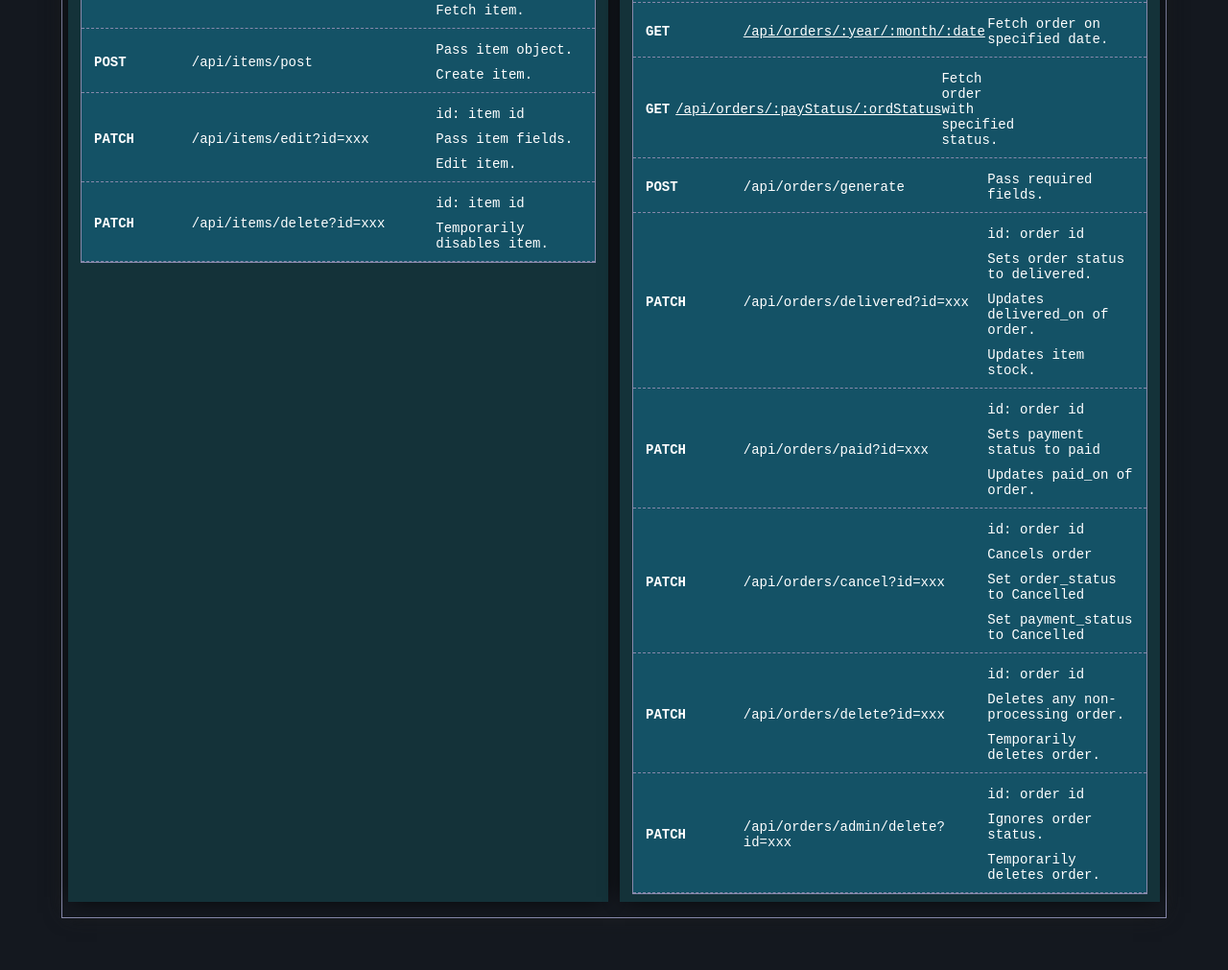
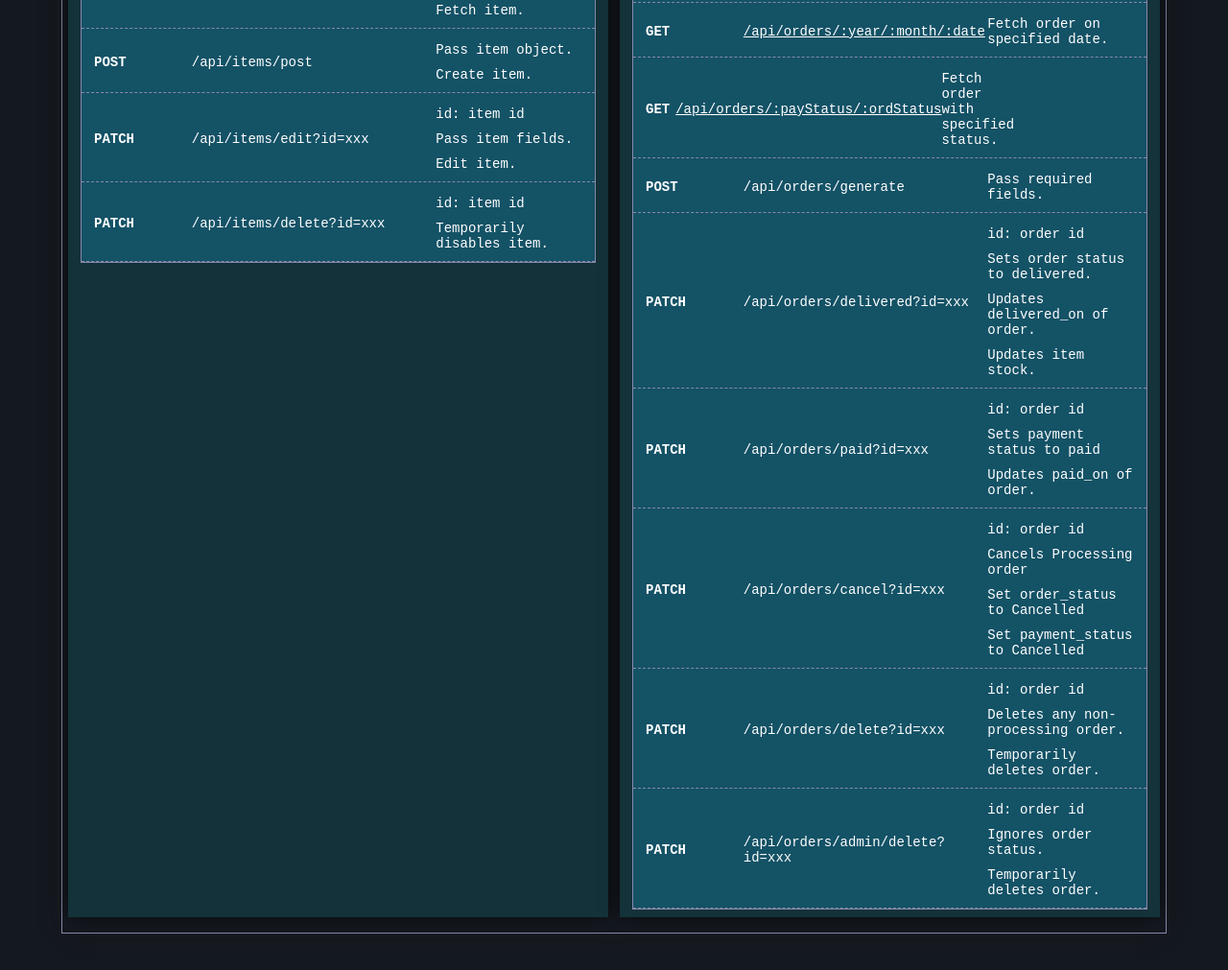
Before and after one commit to jp-ong/syntax-api-server, a website: page public/index.html in a window 1280 px wide. Shown: the part 981-1992 px from the top of the page at 96% size. Drawn offline with Linux system fonts and the light colour scheme.

Commit message:
Updated html

```diff
--- a/public/index.html
+++ b/public/index.html
@@ -574,7 +574,7 @@
               </div>
               <div class="section-body-content-row-col">
                 <code>id: order id</code>
-                <code>Cancels order</code>
+                <code>Cancels Processing order</code>
                 <code>Set order_status to Cancelled</code>
                 <code>Set payment_status to Cancelled</code>
               </div>
```
